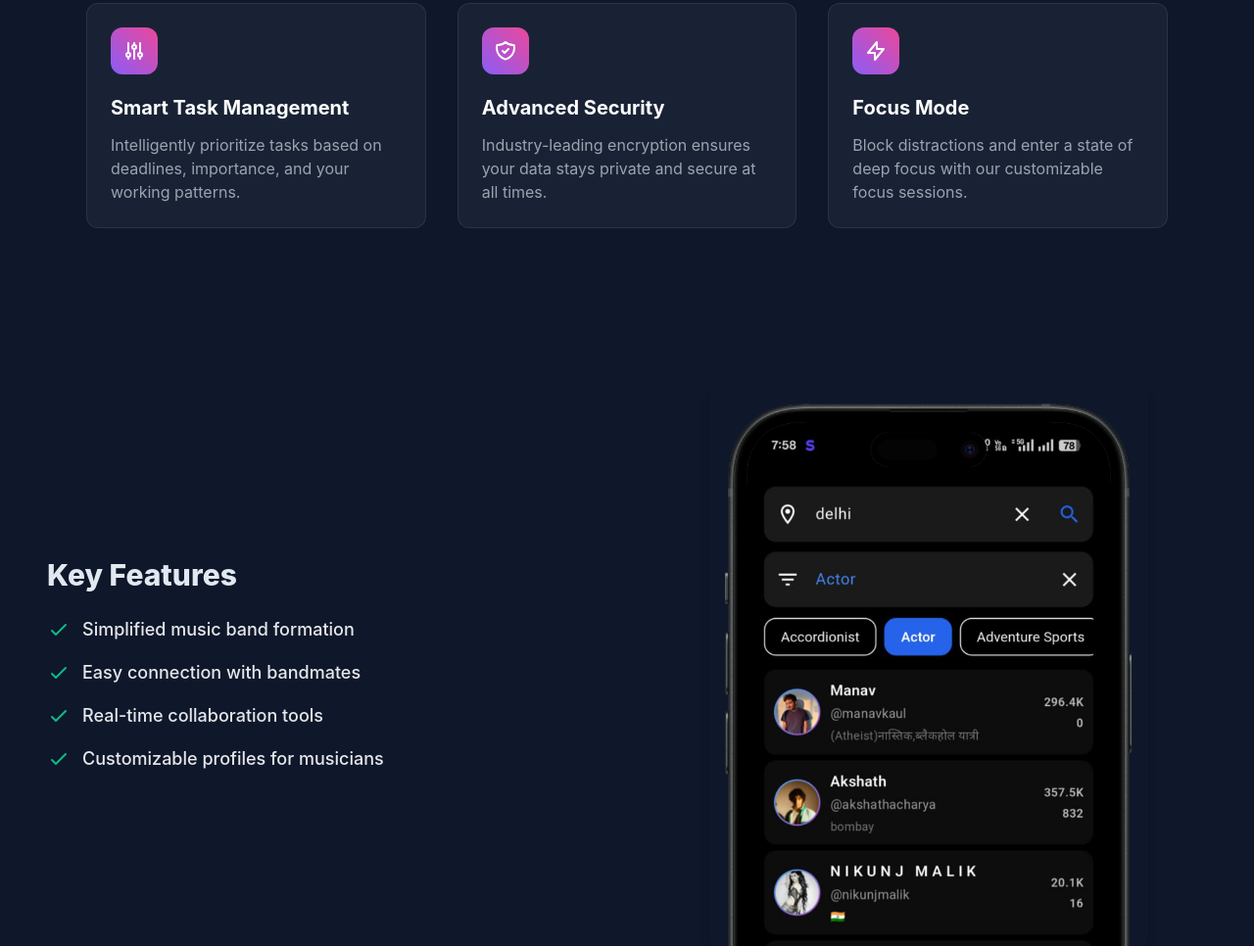
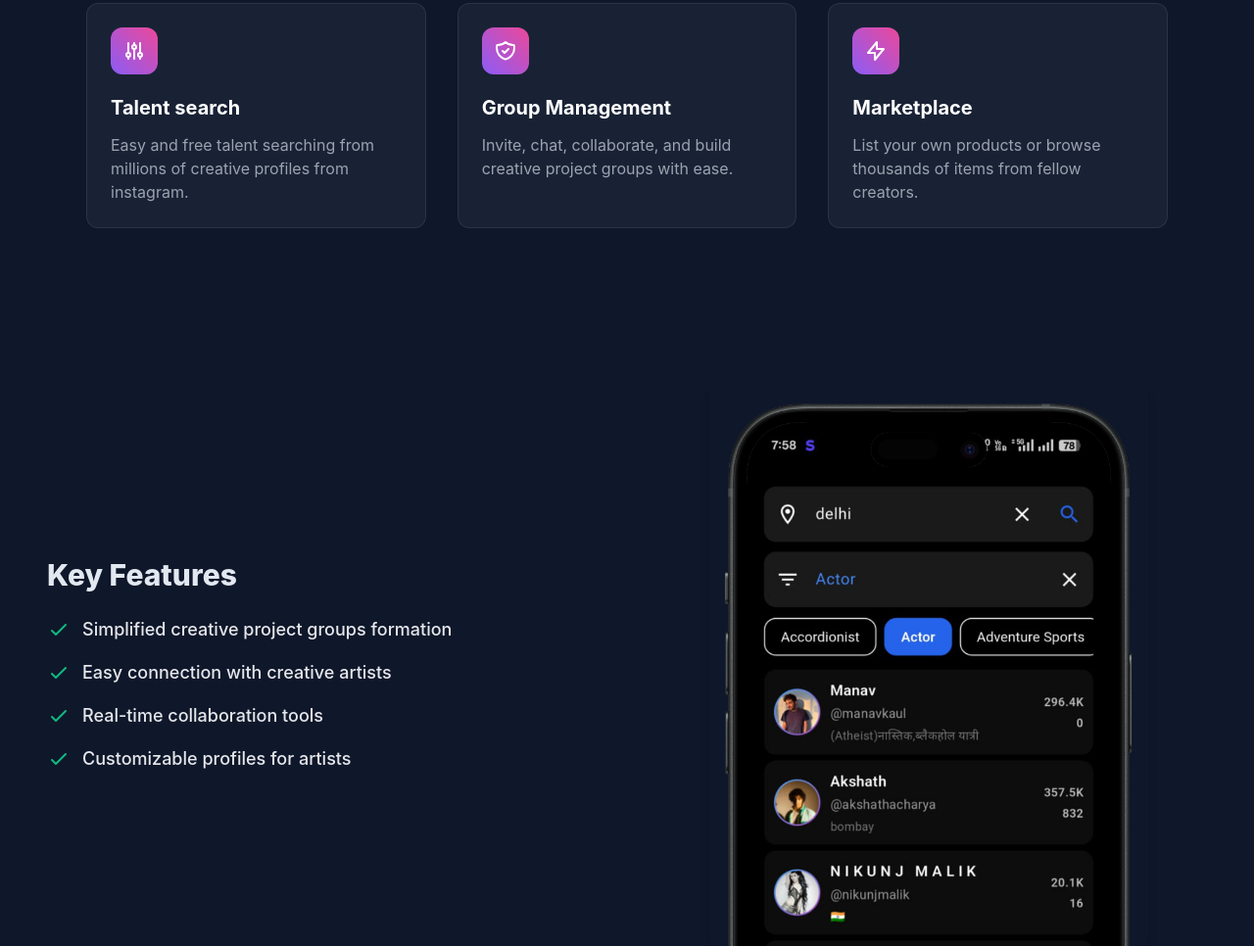
Before and after one commit to theprince29/landing_page, a plain HTML site: page index.html in a window 1280 px wide. Shown: the part 1288-2254 px from the top of the page at 98% size. Drawn offline with nearby package versions, Linux system fonts and the light colour scheme.

Commit message:
UPDATE : update feature section

```diff
--- a/index.html
+++ b/index.html
@@ -176,9 +176,9 @@
                                 d="M12 6V4m0 2a2 2 0 100 4m0-4a2 2 0 110 4m-6 8a2 2 0 100-4m0 4a2 2 0 110-4m0 4v2m0-6V4m6 6v10m6-2a2 2 0 100-4m0 4a2 2 0 110-4m0 4v2m0-6V4" />
                         </svg>
                     </div>
-                    <h3 class="text-xl font-bold text-white mb-3">Smart Task Management</h3>
+                    <h3 class="text-xl font-bold text-white mb-3">Talent search</h3>
                     <p class="text-gray-400">
-                        Intelligently prioritize tasks based on deadlines, importance, and your working patterns.
+                        Easy and free talent searching from millions of creative profiles from instagram.
                     </p>
                 </div>
 
@@ -191,9 +191,9 @@
                                 d="M9 12l2 2 4-4m5.618-4.016A11.955 11.955 0 0112 2.944a11.955 11.955 0 01-8.618 3.04A12.02 12.02 0 003 9c0 5.591 3.824 10.29 9 11.622 5.176-1.332 9-6.03 9-11.622 0-1.042-.133-2.052-.382-3.016z" />
                         </svg>
                     </div>
-                    <h3 class="text-xl font-bold text-white mb-3">Advanced Security</h3>
+                    <h3 class="text-xl font-bold text-white mb-3">Group Management</h3>
                     <p class="text-gray-400">
-                        Industry-leading encryption ensures your data stays private and secure at all times.
+                       Invite, chat, collaborate, and build creative project groups with ease.
                     </p>
                 </div>
 
@@ -206,9 +206,9 @@
                                 d="M13 10V3L4 14h7v7l9-11h-7z" />
                         </svg>
                     </div>
-                    <h3 class="text-xl font-bold text-white mb-3">Focus Mode</h3>
+                    <h3 class="text-xl font-bold text-white mb-3">Marketplace</h3>
                     <p class="text-gray-400">
-                        Block distractions and enter a state of deep focus with our customizable focus sessions.
+                        List your own products or browse thousands of items from fellow creators.
                     </p>
                 </div>
             </div>
@@ -224,14 +224,14 @@
                             viewBox="0 0 24 24" stroke="currentColor">
                             <path stroke-linecap="round" stroke-linejoin="round" stroke-width="2" d="M5 13l4 4L19 7" />
                         </svg>
-                        <span class="font-medium">Simplified music band formation</span>
+                        <span class="font-medium">Simplified creative project groups formation</span>
                     </li>
                     <li class="flex items-center text-gray-200">
                         <svg xmlns="http://www.w3.org/2000/svg" class="w-6 h-6 text-green-500 mr-3" fill="none"
                             viewBox="0 0 24 24" stroke="currentColor">
                             <path stroke-linecap="round" stroke-linejoin="round" stroke-width="2" d="M5 13l4 4L19 7" />
                         </svg>
-                        <span class="font-medium">Easy connection with bandmates</span>
+                        <span class="font-medium">Easy connection with creative artists</span>
                     </li>
                     <li class="flex items-center text-gray-200">
                         <svg xmlns="http://www.w3.org/2000/svg" class="w-6 h-6 text-green-500 mr-3" fill="none"
@@ -245,7 +245,7 @@
                             viewBox="0 0 24 24" stroke="currentColor">
                             <path stroke-linecap="round" stroke-linejoin="round" stroke-width="2" d="M5 13l4 4L19 7" />
                         </svg>
-                        <span class="font-medium">Customizable profiles for musicians</span>
+                        <span class="font-medium">Customizable profiles for artists</span>
                     </li>
                 </ul>
             </div>
```
